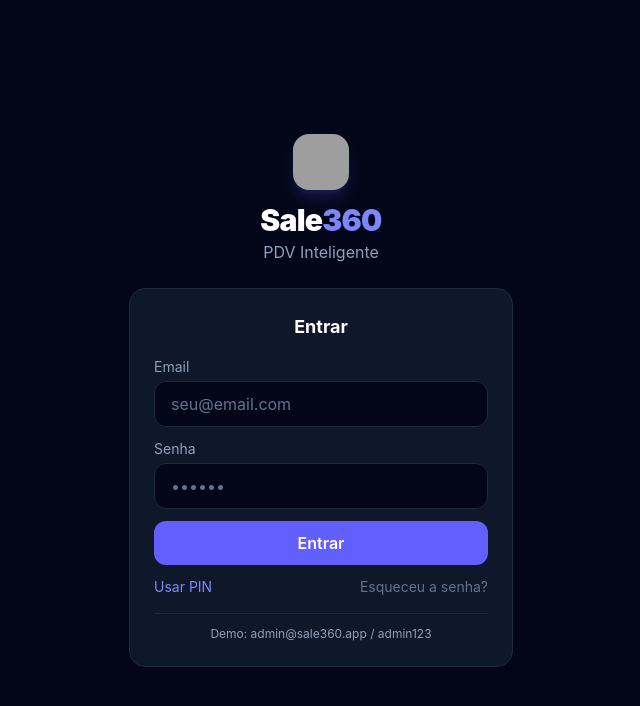
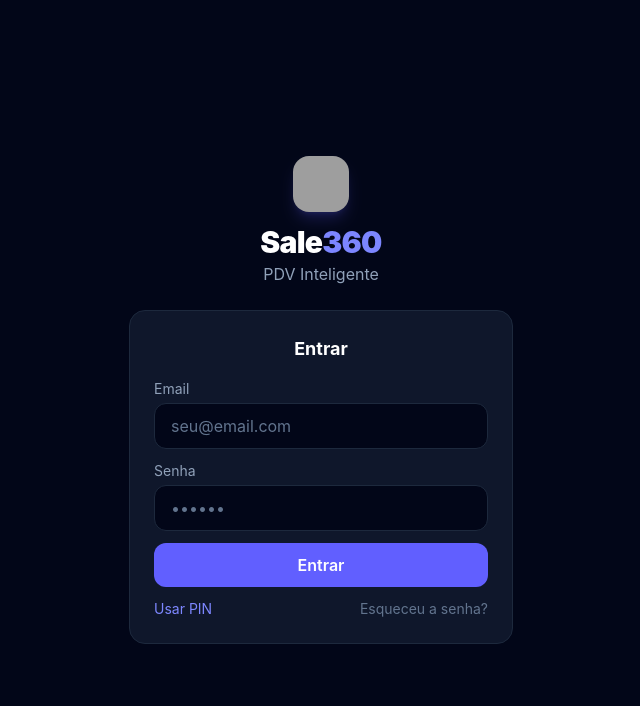
Before and after one commit to philipecordeiroprc-rgb/Sale360, a Next.js app in the folder apps/web/: page /login in a window 1280 px wide. Shown: the top 706 px of the page, without its empty margins (319-959 px from the left). Built offline with nearby package versions, Linux system fonts and the light colour scheme; no server answers; grey boxes are pictures that could not be loaded.

Commit message:
auto: update page.tsx

```diff
--- a/apps/web/src/app/login/page.tsx
+++ b/apps/web/src/app/login/page.tsx
@@ -144,12 +144,6 @@ export default function LoginPage() {
             </a>
           </div>
 
-          {/* Credentials hint */}
-          <div className="mt-4 pt-3 border-t border-slate-800">
-            <p className="text-xs text-slate-400 text-center">
-              Demo: admin@sale360.app / admin123
-            </p>
-          </div>
         </div>
       </div>
     </div>
```
